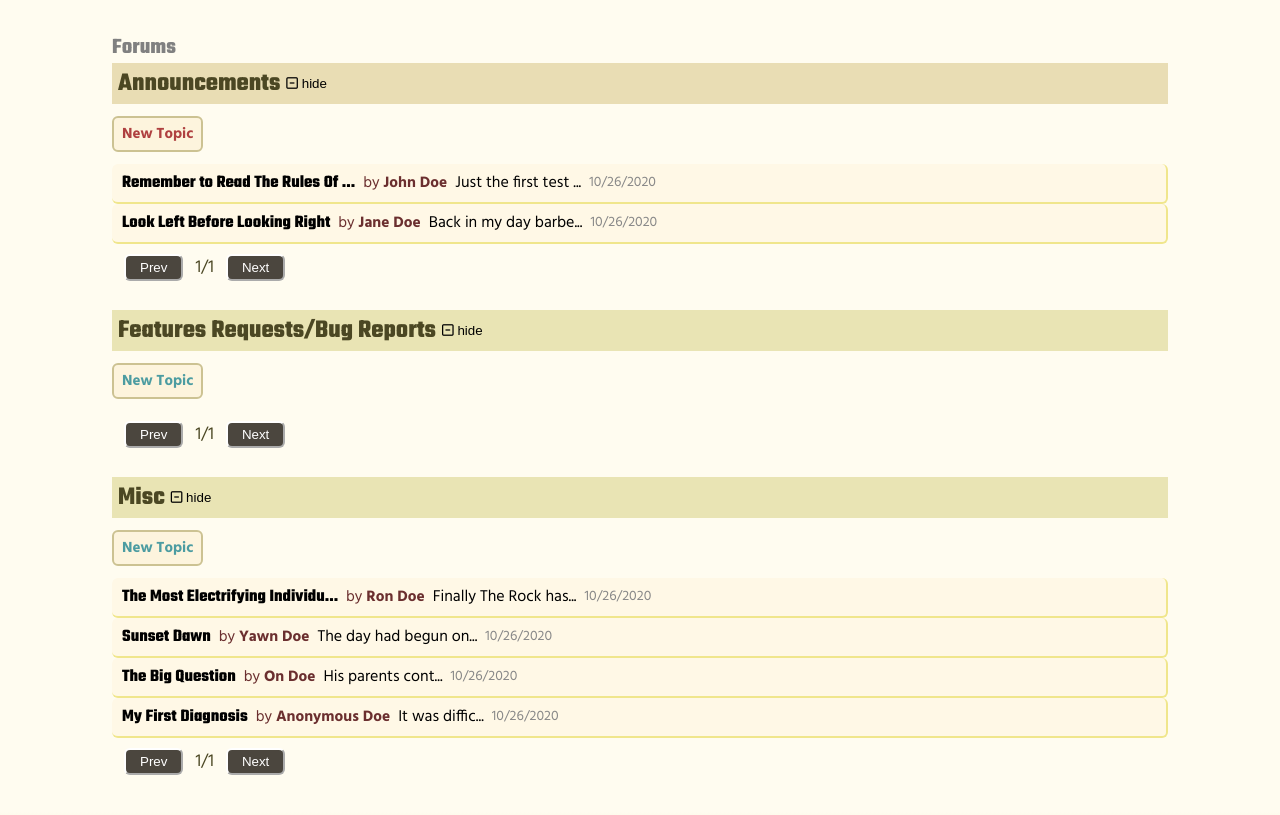
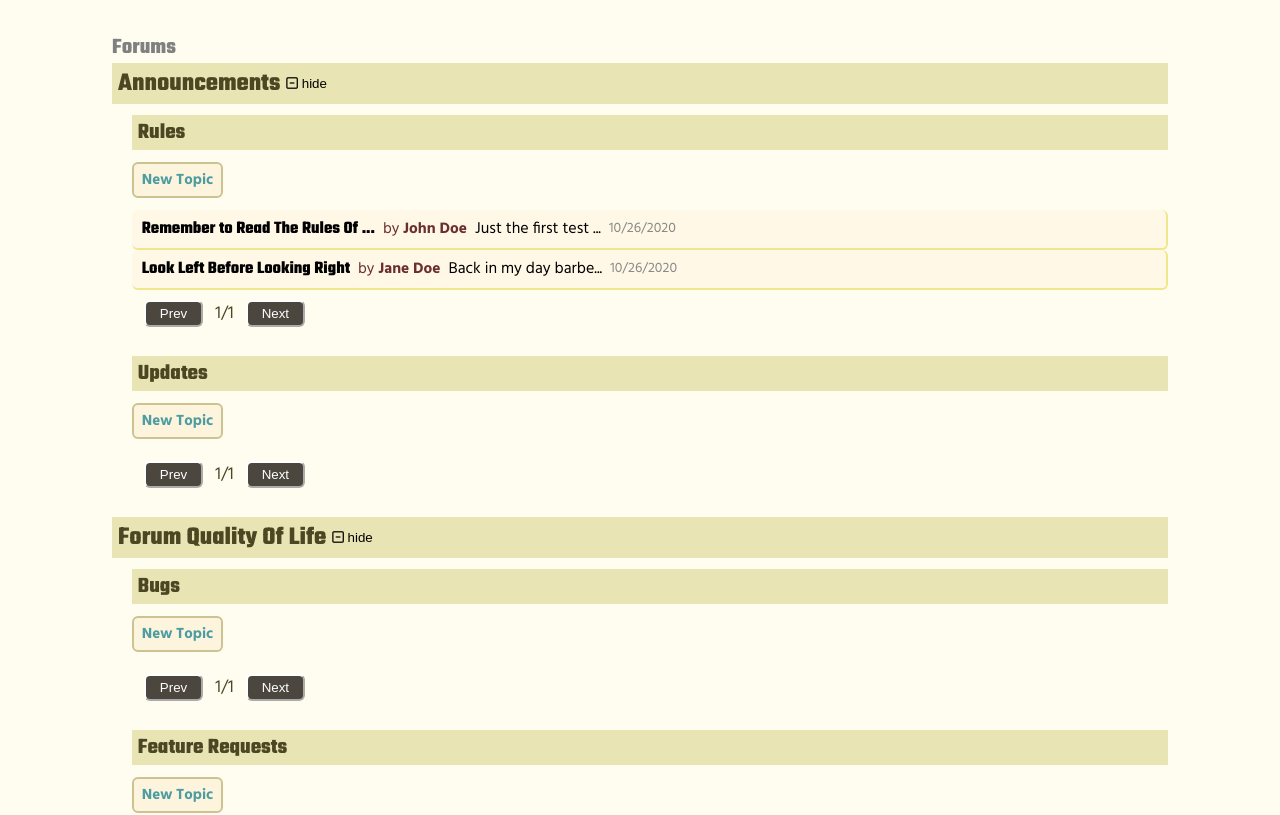
Before and after one commit to Aaron-RN/REACT-CMSBlog, a React (Create React App) app: page / in a window 1280 px wide. Shown: the part 474-1289 px from the top of the page. Built offline with nearby package versions, Linux system fonts and the light colour scheme.

Commit message:
Compressing Code even further

```diff
--- a/src/App.js
+++ b/src/App.js
@@ -14,6 +14,7 @@ import EditPost from './components/functional/blogPage/editPost';
 import NewUsers from './components/functional/users/newUsers';
 import allUsersData from './components/functional/users/presets/allUsersData';
 import allPostsData from './components/functional/blogPage/presets/allPostsData';
+import allForumsData from './components/functional/blogPage/presets/allForumsData';
 import logo from './assets/images/logo.svg';
 import './assets/css/App.css';
 
@@ -22,6 +23,7 @@ const App = () => {
   const [user] = useState({ id: 1, username: 'John Doe', admin_level: 1 });
   // const [loggedIn, setLoggedIn] = useState(false);
   const [selectedPost, setSelectedPost] = useState(null);
+  const [allForums, setAllForums] = useState(allForumsData);
   const [allPosts, setAllPosts] = useState(allPostsData);
   const [redirect, setRedirect] = useState(null);
 
@@ -29,6 +31,7 @@ const App = () => {
     setSelectedPost(post);
   };
 
+  useEffect(() => setAllForums(allForumsData), []);
   useEffect(() => {
     const allPostsSorted = allPosts.sort((a, b) => b.id - a.id);
     setAllPosts(allPostsSorted);
@@ -73,7 +76,13 @@ const App = () => {
           <Route
             exact
             path="/"
-            render={() => <BlogPage allPosts={allPosts} handlePostSelect={handlePostSelect} />}
+            render={() => (
+              <BlogPage
+                allForums={allForums}
+                allPosts={allPosts}
+                handlePostSelect={handlePostSelect}
+              />
+            )}
           />
           <Route
             exact
@@ -81,6 +90,7 @@ const App = () => {
             render={props => (
               <TopicForum
                 match={props.match}
+                allForums={allForums}
                 allPosts={allPosts}
                 handlePostSelect={handlePostSelect}
               />
@@ -92,6 +102,7 @@ const App = () => {
             render={props => (
               <TopicForum
                 match={props.match}
+                allForums={allForums}
                 allPosts={allPosts}
                 handlePostSelect={handlePostSelect}
               />
--- a/src/components/functional/blogPage.js
+++ b/src/components/functional/blogPage.js
@@ -7,30 +7,9 @@ import PopulatePosts from '../presentational/blogPage/populatePosts';
 import ForumDisplay from '../presentational/blogPage/forumDisplay';
 import '../../assets/css/blogPage.css';
 
-const BlogPage = ({ allPosts, handlePostSelect }) => {
+const BlogPage = ({ allPosts, allForums, handlePostSelect }) => {
   const [pinnedPosts, setPinnedPosts] = useState([]);
-  const [announcements, setAnnouncements] = useState([]);
-  const [miscPosts, setMiscPosts] = useState([]);
-  const [bugPosts, setBugPosts] = useState([]);
-  const [showAnnouncements, setShowAnnouncements] = useState(true);
-  const [showMisc, setShowMisc] = useState(true);
-  const [showBugs, setShowBugs] = useState(true);
-
-  const handleShowForum = (state, func) => {
-    func(!state);
-  };
-  const handleIcon = state => {
-    const plusIcon = (<i className="far fa-plus-square" />);
-    const minusIcon = (<i className="far fa-minus-square" />);
-    return (
-      <div className="inline-block">
-        {/* eslint-disable react/jsx-one-expression-per-line */}
-        {!state && (<span>{plusIcon} show</span>)}
-        {state && (<span>{minusIcon} hide</span>)}
-        {/* eslint-enable-line react/jsx-one-expression-per-line */}
-      </div>
-    );
-  };
+  const [forumTopics, setForumTopics] = useState([]);
 
   const populatePins = () => pinnedPosts.map(post => (
     <button type="button" key={post.id} className="bare-btn" onClick={() => handlePostSelect(post)}>
@@ -38,17 +17,57 @@ const BlogPage = ({ allPosts, handlePostSelect }) => {
     </button>
   ));
 
+  // Populate all subforums and related posts paginated by 5 posts per page
+  const populateAllForums = () => forumTopics.map(forumData => {
+    if (!forumData.subforums.length) {
+      return (
+        <ForumDisplay
+          key={forumData}
+          forum={forumData.forum}
+          subforum={forumData.subforums.toString()}
+          posts={forumData.posts}
+          handlePostSelect={handlePostSelect}
+          populatePosts={PopulatePosts}
+          postsPages={5}
+        />
+      );
+    }
+    if (forumData.subforums.length) {
+      const populateSubForums = () => forumData.subforums.map((subforumData, index) => (
+        <ForumDisplay
+          key={subforumData}
+          forum={forumData.forum}
+          subforum={subforumData.subforum}
+          posts={subforumData.posts}
+          handlePostSelect={handlePostSelect}
+          populatePosts={PopulatePosts}
+          postsPages={5}
+          showForumHeader={index === 0}
+        />
+      ));
+      return populateSubForums();
+    }
+    return null;
+  });
+
   // Grab all pinned Posts, and sort all other posts by forum on Component Load
   useEffect(() => {
     const postPins = allPosts.filter(post => post.is_pinned);
-    const postAnnouncements = allPosts.filter(post => post.forum === 'announcements');
-    const postMiscs = allPosts.filter(post => post.forum === 'misc');
-    const postBugs = allPosts.filter(post => post.forum === 'bugs');
+    const categorizedPosts = allForums.map(forumData => ({
+      forum: forumData.forum,
+      posts: allPosts.filter(post => post.forum === forumData.forum && !post.subforum),
+      subforums: forumData.subforum.map(subforum => (
+        {
+          subforum,
+          posts: allPosts
+            .filter(post => post.forum === forumData.forum && post.subforum === subforum),
+        }
+      )),
+    }));
+    console.log(categorizedPosts);
     setPinnedPosts(postPins);
-    setAnnouncements(postAnnouncements);
-    setMiscPosts(postMiscs);
-    setBugPosts(postBugs);
-  }, [allPosts]);
+    setForumTopics(categorizedPosts);
+  }, [allForums, allPosts]);
 
   return (
     <div id="BlogPage" className="bg-main pt-1">
@@ -64,60 +83,7 @@ const BlogPage = ({ allPosts, handlePostSelect }) => {
         </div>
         <div className="section">
           <h4 className="text-grey">Forums</h4>
-          <div className="forum-section z-2">
-            <div className="header-title bg-announcement">
-              <Link to="/announcements" className="text-black"><h3>Announcements</h3></Link>
-              <button type="button" onClick={() => handleShowForum(showAnnouncements, setShowAnnouncements)}>
-                {handleIcon(showAnnouncements)}
-              </button>
-            </div>
-            <Link to="/announcements/posts/new" className="new-post-btn announcement-btn">New Topic</Link>
-            {showAnnouncements && (
-            <div className="post-section">
-              <Paginate
-                posts={announcements}
-                populatePosts={PopulatePosts}
-                handlePostSelect={handlePostSelect}
-              />
-            </div>
-            )}
-          </div>
-          <div className="forum-section z-2">
-            <div className="header-title">
-              <Link to="/misc" className="text-black"><h3>Features Requests/Bug Reports</h3></Link>
-              <button type="button" onClick={() => handleShowForum(showBugs, setShowBugs)}>
-                {handleIcon(showBugs)}
-              </button>
-            </div>
-            <Link to="/misc/posts/new" className="new-post-btn">New Topic</Link>
-            {showBugs && (
-            <div className="post-section">
-              <Paginate
-                posts={bugPosts}
-                populatePosts={PopulatePosts}
-                handlePostSelect={handlePostSelect}
-              />
-            </div>
-            )}
-          </div>
-          <div className="forum-section z-2">
-            <div className="header-title">
-              <Link to="/misc" className="text-black"><h3>Misc</h3></Link>
-              <button type="button" onClick={() => handleShowForum(showMisc, setShowMisc)}>
-                {handleIcon(showMisc)}
-              </button>
-            </div>
-            <Link to="/misc/posts/new" className="new-post-btn">New Topic</Link>
-            {showMisc && (
-            <div className="post-section">
-              <Paginate
-                posts={miscPosts}
-                populatePosts={PopulatePosts}
-                handlePostSelect={handlePostSelect}
-              />
-            </div>
-            )}
-          </div>
+          {populateAllForums()}
         </div>
       </div>
     </div>
@@ -126,6 +92,7 @@ const BlogPage = ({ allPosts, handlePostSelect }) => {
 
 BlogPage.propTypes = {
   allPosts: propTypes.instanceOf(Array).isRequired,
+  allForums: propTypes.instanceOf(Array).isRequired,
   handlePostSelect: propTypes.func.isRequired,
 };
 
--- a/src/components/functional/blogPage/presets/allForumsData.js
+++ b/src/components/functional/blogPage/presets/allForumsData.js
@@ -6,9 +6,9 @@ const allForms = [
     ],
   },
   {
-    forum: 'qol',
+    forum: 'forum quality of life',
     subforum: [
-      'bugs', 'features',
+      'bugs', 'feature requests',
     ],
   },
   { forum: 'misc', subforum: [] },
--- a/src/components/functional/blogPage/topicForum.js
+++ b/src/components/functional/blogPage/topicForum.js
@@ -4,10 +4,11 @@ import { Link } from 'react-router-dom';
 import Paginate from './paginate';
 import ForumDisplay from '../../presentational/blogPage/forumDisplay';
 import PopulatePosts from '../../presentational/blogPage/populatePosts';
-import allForumsData from './presets/allForumsData';
 import '../../../assets/css/blogPage.css';
 
-const TopicForum = ({ match, allPosts, handlePostSelect }) => {
+const TopicForum = ({
+  match, allPosts, allForums, handlePostSelect,
+}) => {
   const [forumTopics, setForumTopics] = useState([]);
   const [subForums, setSubForums] = useState([]);
   const { forum, subforum } = match.params;
@@ -22,6 +23,7 @@ const TopicForum = ({ match, allPosts, handlePostSelect }) => {
           handlePostSelect={handlePostSelect}
           populatePosts={PopulatePosts}
           postsPages={10}
+          showForumHeader={false}
         />
       </div>
     );
@@ -39,6 +41,7 @@ const TopicForum = ({ match, allPosts, handlePostSelect }) => {
           handlePostSelect={handlePostSelect}
           populatePosts={PopulatePosts}
           postsPages={10}
+          showForumHeader={false}
         />
       );
     }
@@ -57,13 +60,14 @@ const TopicForum = ({ match, allPosts, handlePostSelect }) => {
         handlePostSelect={handlePostSelect}
         populatePosts={PopulatePosts}
         postsPages={5}
+        showForumHeader={false}
       />
     );
   });
 
   // Grab all topics by forum on Component Load
   useEffect(() => {
-    const forumObj = allForumsData.filter(forumData => forumData.forum === forum)[0];
+    const forumObj = allForums.filter(forumData => forumData.forum === forum)[0];
     const allSubforums = forumObj.subforum;
     const categorizedPosts = allSubforums.map(formData => ({
       subforum: formData,
@@ -71,7 +75,7 @@ const TopicForum = ({ match, allPosts, handlePostSelect }) => {
     }));
     setForumTopics(categorizedPosts);
     setSubForums(allSubforums);
-  }, [allPosts, forum]);
+  }, [allForums, allPosts, forum]);
 
   return (
     <div id="BlogPage" className="bg-main pt-1">
@@ -87,7 +91,7 @@ const TopicForum = ({ match, allPosts, handlePostSelect }) => {
           </div>
           <div className="forum-section z-2">
             <div className="header-title">
-              <h3 className="text-camel">{forum}</h3>
+              <Link to={`/${forum}`} className="text-black"><h3 className="text-camel">{forum}</h3></Link>
             </div>
             {(!subforum && !subForums.length) && populateAllPosts()}
             {(!subforum && subForums) && populateSubForums()}
@@ -101,6 +105,7 @@ const TopicForum = ({ match, allPosts, handlePostSelect }) => {
 
 TopicForum.propTypes = {
   match: propTypes.instanceOf(Object).isRequired,
+  allForums: propTypes.instanceOf(Array).isRequired,
   allPosts: propTypes.instanceOf(Array).isRequired,
   handlePostSelect: propTypes.func.isRequired,
 };
--- a/src/components/presentational/blogPage/forumDisplay.js
+++ b/src/components/presentational/blogPage/forumDisplay.js
@@ -1,12 +1,42 @@
-import React from 'react';
+import React, { useState } from 'react';
 import propTypes from 'prop-types';
 import { Link } from 'react-router-dom';
 import Paginate from '../../functional/blogPage/paginate';
 import populatePosts from './populatePosts';
 
 const ForumDisplay = ({
-  forum, subforum, posts, postsPages, handlePostSelect,
-}) => (
+  forum, subforum, posts, postsPages, handlePostSelect, showForumHeader,
+}) => {
+  const [showForum, setShowForum] = useState(true);
+
+  const handleShowForum = () => {
+    setShowForum(!showForum);
+  };
+
+  const handleIcon = state => {
+    const plusIcon = (<i className="far fa-plus-square" />);
+    const minusIcon = (<i className="far fa-minus-square" />);
+    return (
+      <div className="inline-block">
+        {/* eslint-disable react/jsx-one-expression-per-line */}
+        {!state && (<span>{plusIcon} show</span>)}
+        {state && (<span>{minusIcon} hide</span>)}
+        {/* eslint-enable-line react/jsx-one-expression-per-line */}
+      </div>
+    );
+  };
+
+  return (
+    <div className="forum-section z-2">
+      {showForumHeader && (
+      <div className="header-title">
+        <Link to={`/${forum}`} className="text-black"><h3 className="text-camel">{forum}</h3></Link>
+        <button type="button" onClick={() => handleShowForum(showForum)}>
+          {handleIcon(showForum)}
+        </button>
+      </div>
+      )}
+      {(subforum && showForum) && (
       <div className="ml-1">
         <div className="header-title">
           <Link to={`/${forum}/${subforum}`} className="text-black">
@@ -23,18 +53,37 @@ const ForumDisplay = ({
           />
         </div>
       </div>
+      )}
+      {(!subforum && showForum) && (
+      <div>
+        <Link to={`/${forum}/posts/new`} className="new-post-btn">New Topic</Link>
+        <div className="post-section">
+          <Paginate
+            posts={posts}
+            handlePostSelect={handlePostSelect}
+            populatePosts={populatePosts}
+            postsPages={postsPages}
+          />
+        </div>
+      </div>
+      )}
+    </div>
   );
+};
 
 ForumDisplay.defaultProps = {
+  subforum: '',
   postsPages: 5,
+  showForumHeader: true,
 };
 
 ForumDisplay.propTypes = {
   forum: propTypes.string.isRequired,
-  subforum: propTypes.string.isRequired,
+  subforum: propTypes.string,
   posts: propTypes.instanceOf(Array).isRequired,
   postsPages: propTypes.number,
   handlePostSelect: propTypes.func.isRequired,
+  showForumHeader: propTypes.bool,
 };
 
 export default ForumDisplay;
```
Also changed, not shown: src/components/presentational/blogPage/subForumDisplay.js (added, +14 -0 lines). Lines whose indentation alone changed are shown as unchanged.
